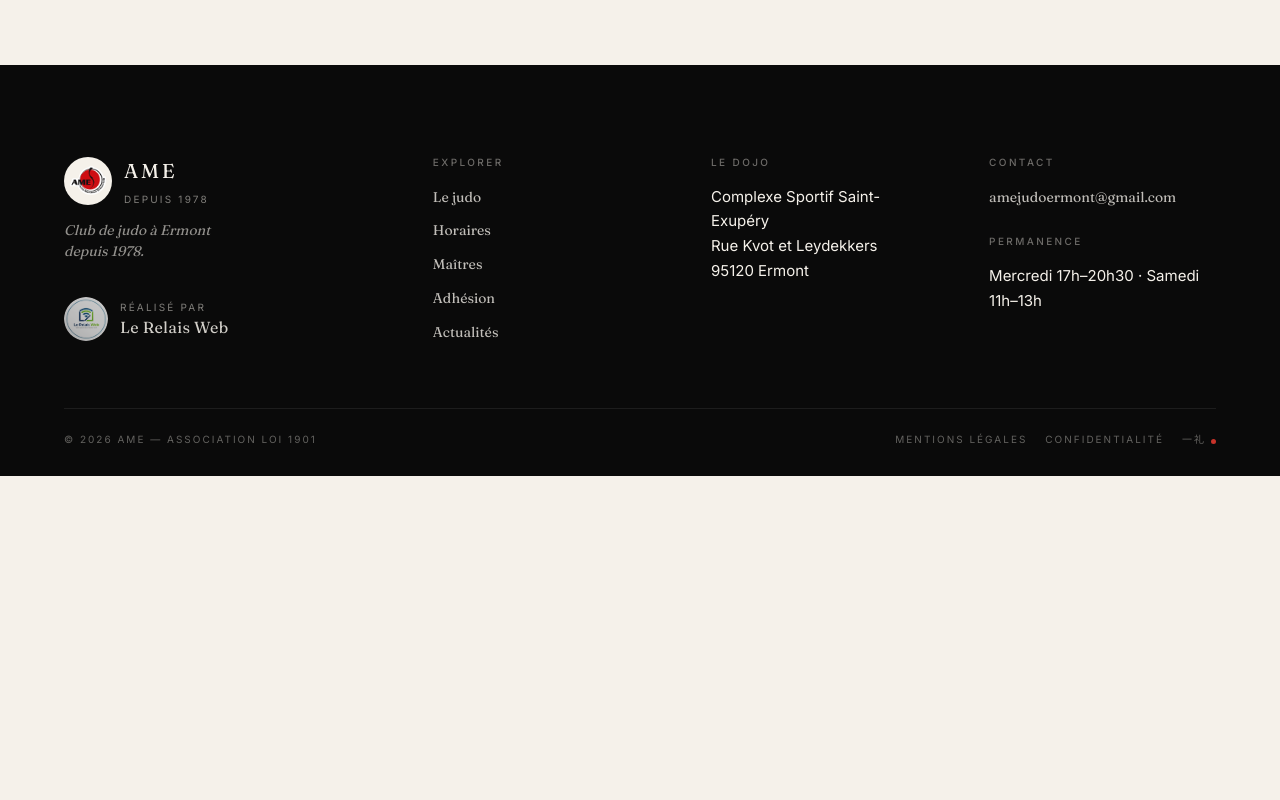
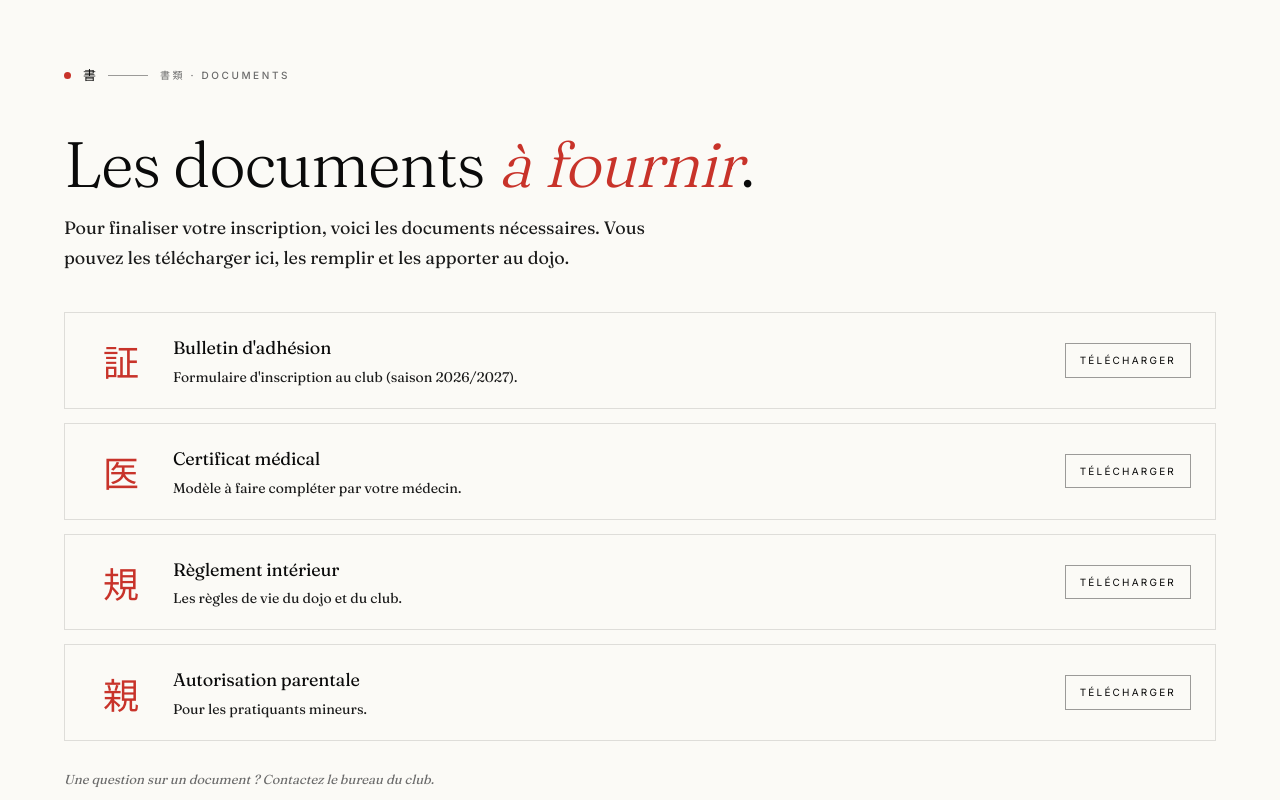
Before and after one commit to bailleulilyas-cell/ame-judo, a Next.js app: page /adhesion in a window 1280 px wide. Shown: the part 1660-2460 px from the top of the page. Before the commit the page ends 2136 px from the top, so only its background shows below. Built offline with nearby package versions, Linux system fonts and the light colour scheme.

Commit message:
feat: nouveaux créneaux 26/27 + code moral du judo + section documents (placeholders)

```diff
--- a/app/adhesion/page.tsx
+++ b/app/adhesion/page.tsx
@@ -2,6 +2,7 @@ import type { Metadata } from "next";
 import Nav from "@/components/Nav";
 import Footer from "@/components/Footer";
 import AdhesionForm from "@/components/AdhesionForm";
+import ScrollReveal from "@/components/ScrollReveal";
 import { getFormules } from "@/lib/data";
 
 export const metadata: Metadata = {
@@ -39,6 +40,75 @@ export default async function AdhesionPage() {
             <AdhesionForm formules={formules} />
           </div>
         </section>
+
+        {/* ─── Documents à fournir ─────────────────────────────
+            ⚠️ Liens à compléter — placer les PDF dans public/documents/
+            puis remplacer les href="#" par /documents/nom-du-fichier.pdf
+        */}
+        <ScrollReveal as="section" className="section section--paper">
+          <div className="container">
+            <div className="section-header">
+              <span className="section-header-dot" aria-hidden />
+              <span className="section-header-num" lang="ja" aria-hidden>書</span>
+              <span className="section-header-rule" aria-hidden />
+              <span className="section-header-label">書類 · Documents</span>
+            </div>
+            <h2 className="title-lg" style={{ marginBottom: 16 }}>
+              Les documents <em>à fournir</em>.
+            </h2>
+            <p className="lead" style={{ marginBottom: 40 }}>
+              Pour finaliser votre inscription, voici les documents nécessaires.
+              Vous pouvez les télécharger ici, les remplir et les apporter au dojo.
+            </p>
+
+            <ul className="docs-list">
+              <li>
+                <a href="#" className="doc-card">
+                  <span className="doc-kanji" lang="ja" aria-hidden>証</span>
+                  <div className="doc-body">
+                    <h3>Bulletin d&apos;adhésion</h3>
+                    <p>Formulaire d&apos;inscription au club (saison 2026/2027).</p>
+                  </div>
+                  <span className="doc-cta">Télécharger</span>
+                </a>
+              </li>
+              <li>
+                <a href="#" className="doc-card">
+                  <span className="doc-kanji" lang="ja" aria-hidden>医</span>
+                  <div className="doc-body">
+                    <h3>Certificat médical</h3>
+                    <p>Modèle à faire compléter par votre médecin.</p>
+                  </div>
+                  <span className="doc-cta">Télécharger</span>
+                </a>
+              </li>
+              <li>
+                <a href="#" className="doc-card">
+                  <span className="doc-kanji" lang="ja" aria-hidden>規</span>
+                  <div className="doc-body">
+                    <h3>Règlement intérieur</h3>
+                    <p>Les règles de vie du dojo et du club.</p>
+                  </div>
+                  <span className="doc-cta">Télécharger</span>
+                </a>
+              </li>
+              <li>
+                <a href="#" className="doc-card">
+                  <span className="doc-kanji" lang="ja" aria-hidden>親</span>
+                  <div className="doc-body">
+                    <h3>Autorisation parentale</h3>
+                    <p>Pour les pratiquants mineurs.</p>
+                  </div>
+                  <span className="doc-cta">Télécharger</span>
+                </a>
+              </li>
+            </ul>
+
+            <p style={{ marginTop: 28, fontSize: 13, color: "var(--stone)", fontFamily: "var(--serif)", fontStyle: "italic" }}>
+              Une question sur un document ? Contactez le bureau du club.
+            </p>
+          </div>
+        </ScrollReveal>
       </main>
       <Footer />
     </>
--- a/app/globals.css
+++ b/app/globals.css
@@ -909,6 +909,113 @@ main { padding-top: var(--nav-h); }
   gap: 16px;
 }
 
+/* ─── Documents à fournir ─── */
+.docs-list { list-style: none; margin: 0; padding: 0; display: grid; gap: 14px; }
+.doc-card {
+  display: grid;
+  grid-template-columns: 64px 1fr auto;
+  align-items: center;
+  gap: 20px;
+  padding: 20px 24px;
+  background: var(--paper);
+  border: 1px solid var(--hair-color);
+  transition: border-color 0.25s, transform 0.25s, background 0.25s;
+}
+.doc-card:hover { border-color: var(--sumi); transform: translateY(-1px); background: var(--bg-warm); }
+.doc-kanji {
+  font-family: var(--serif-jp);
+  font-size: 36px;
+  line-height: 1;
+  color: var(--red);
+  text-align: center;
+}
+.doc-body h3 {
+  font-family: var(--serif);
+  font-weight: 400;
+  font-size: 18px;
+  letter-spacing: -0.01em;
+  margin: 0 0 4px;
+  color: var(--sumi);
+}
+.doc-body p {
+  font-family: var(--serif);
+  font-size: 14px;
+  color: var(--sumi-soft);
+  margin: 0;
+  line-height: 1.5;
+}
+.doc-cta {
+  font-family: var(--sans);
+  font-size: 10px;
+  letter-spacing: 0.22em;
+  text-transform: uppercase;
+  color: var(--sumi);
+  padding: 8px 14px;
+  border: 1px solid var(--hair-strong);
+  transition: background 0.25s, color 0.25s, border-color 0.25s;
+  white-space: nowrap;
+}
+.doc-card:hover .doc-cta { background: var(--sumi); color: var(--bg); border-color: var(--sumi); }
+@media (max-width: 560px) {
+  .doc-card { grid-template-columns: 56px 1fr; gap: 14px; padding: 18px 20px; }
+  .doc-cta { grid-column: 2; justify-self: start; margin-top: 8px; }
+}
+
+/* ─── Code moral du judo (FFJDA) ─── */
+.code-moral {
+  list-style: none;
+  margin: 32px 0 0;
+  padding: 0;
+  display: grid;
+  grid-template-columns: repeat(4, 1fr);
+  gap: clamp(16px, 2vw, 28px);
+  counter-reset: code-moral;
+}
+@media (max-width: 900px) { .code-moral { grid-template-columns: repeat(2, 1fr); } }
+@media (max-width: 480px) { .code-moral { grid-template-columns: 1fr; } }
+.code-moral > li {
+  counter-increment: code-moral;
+  background: var(--paper);
+  border: 1px solid var(--hair-color);
+  padding: 24px 22px 22px;
+  position: relative;
+  transition: border-color 0.25s, transform 0.25s;
+}
+.code-moral > li:hover { border-color: var(--sumi); transform: translateY(-2px); }
+.code-moral > li::before {
+  content: "0" counter(code-moral);
+  position: absolute;
+  top: 14px;
+  right: 18px;
+  font-family: var(--sans);
+  font-size: 10px;
+  letter-spacing: 0.22em;
+  color: var(--stone-soft, #B8B0A0);
+}
+.code-moral-kanji {
+  font-family: var(--serif-jp);
+  font-size: 44px;
+  line-height: 1;
+  color: var(--red);
+  display: block;
+  margin-bottom: 14px;
+}
+.code-moral > li h3 {
+  font-family: var(--serif);
+  font-weight: 400;
+  font-size: 19px;
+  letter-spacing: -0.01em;
+  margin: 0 0 6px;
+  color: var(--sumi);
+}
+.code-moral > li p {
+  font-family: var(--serif);
+  font-size: 14px;
+  line-height: 1.5;
+  color: var(--sumi-soft);
+  margin: 0;
+}
+
 /* ─── Home teaser judo (section "La voie") ─── */
 .home-judo-teaser { padding-top: clamp(64px, 7vw, 120px); padding-bottom: clamp(64px, 7vw, 120px); }
 .home-judo-grid {
--- a/lib/data.ts
+++ b/lib/data.ts
@@ -23,14 +23,26 @@ const DEMO_DISCIPLINES: Discipline[] = [
   },
 ];
 
+// Créneaux saison 2026/2027
 const DEMO_SLOTS: ScheduleSlot[] = [
-  { id: "1", discipline_id: "1", jour: "lundi",    jour_kanji: "月", heure_debut: "19:00", heure_fin: "20:30", niveau: "Judo · Adultes +14 ans",       ordre: 1 },
-  { id: "2", discipline_id: "1", jour: "mercredi", jour_kanji: "水", heure_debut: "17:00", heure_fin: "18:00", niveau: "Judo · 6/7 ans",                ordre: 1 },
-  { id: "3", discipline_id: "1", jour: "mercredi", jour_kanji: "水", heure_debut: "18:00", heure_fin: "19:15", niveau: "Judo · 8/11 ans",               ordre: 2 },
-  { id: "4", discipline_id: "1", jour: "mercredi", jour_kanji: "水", heure_debut: "19:30", heure_fin: "20:30", niveau: "Judo · Adultes / Tous niveaux", ordre: 3 },
-  { id: "5", discipline_id: "1", jour: "jeudi",    jour_kanji: "木", heure_debut: "19:30", heure_fin: "21:00", niveau: "Judo · Adultes",                ordre: 1 },
-  { id: "6", discipline_id: "1", jour: "samedi",   jour_kanji: "土", heure_debut: "11:45", heure_fin: "12:45", niveau: "Judo · 8/11 ans",               ordre: 1 },
-  { id: "7", discipline_id: "1", jour: "samedi",   jour_kanji: "土", heure_debut: "18:30", heure_fin: "19:30", niveau: "Judo · Adultes / Confirmés",    ordre: 2 },
+  // Lundi
+  { id: "1",  discipline_id: "1", jour: "lundi",    jour_kanji: "月", heure_debut: "17:00", heure_fin: "18:00", niveau: "Judo · Poussin",           ordre: 1 },
+  { id: "2",  discipline_id: "1", jour: "lundi",    jour_kanji: "月", heure_debut: "18:00", heure_fin: "19:00", niveau: "Judo · Benjamin",          ordre: 2 },
+  { id: "3",  discipline_id: "1", jour: "lundi",    jour_kanji: "月", heure_debut: "19:00", heure_fin: "20:00", niveau: "Judo · Minime à adulte",   ordre: 3 },
+  // Mercredi
+  { id: "4",  discipline_id: "1", jour: "mercredi", jour_kanji: "水", heure_debut: "16:30", heure_fin: "17:15", niveau: "Judo · Éveil 4 ans",       ordre: 1 },
+  { id: "5",  discipline_id: "1", jour: "mercredi", jour_kanji: "水", heure_debut: "17:15", heure_fin: "18:00", niveau: "Judo · Éveil 5 ans",       ordre: 2 },
+  { id: "6",  discipline_id: "1", jour: "mercredi", jour_kanji: "水", heure_debut: "18:00", heure_fin: "19:00", niveau: "Judo · Mini-poussin",      ordre: 3 },
+  // Jeudi
+  { id: "7",  discipline_id: "1", jour: "jeudi",    jour_kanji: "木", heure_debut: "17:00", heure_fin: "18:00", niveau: "Judo · Poussin",           ordre: 1 },
+  { id: "8",  discipline_id: "1", jour: "jeudi",    jour_kanji: "木", heure_debut: "18:00", heure_fin: "19:00", niveau: "Judo · Benjamin",          ordre: 2 },
+  { id: "9",  discipline_id: "1", jour: "jeudi",    jour_kanji: "木", heure_debut: "19:00", heure_fin: "20:00", niveau: "Judo · Minime à adulte",   ordre: 3 },
+  // Samedi
+  { id: "10", discipline_id: "1", jour: "samedi",   jour_kanji: "土", heure_debut: "09:15", heure_fin: "10:00", niveau: "Judo · Éveil 5 ans",       ordre: 1 },
+  { id: "11", discipline_id: "1", jour: "samedi",   jour_kanji: "土", heure_debut: "10:00", heure_fin: "10:45", niveau: "Judo · Éveil 4 ans",       ordre: 2 },
+  { id: "12", discipline_id: "1", jour: "samedi",   jour_kanji: "土", heure_debut: "10:45", heure_fin: "11:45", niveau: "Judo · Mini-poussin",      ordre: 3 },
+  { id: "13", discipline_id: "1", jour: "samedi",   jour_kanji: "土", heure_debut: "11:45", heure_fin: "12:45", niveau: "Judo · Poussin",           ordre: 4 },
+  { id: "14", discipline_id: "1", jour: "samedi",   jour_kanji: "土", heure_debut: "12:45", heure_fin: "13:45", niveau: "Judo · Benjamin à adulte — ou Taïso (renforcement musculaire)", ordre: 5 },
 ];
 
 const DEMO_MAITRES: Maitre[] = [
```
Also changed, not shown: app/judo/page.tsx (+48 -33 lines), 1 other file (tests, documents, lock files or other folders).
